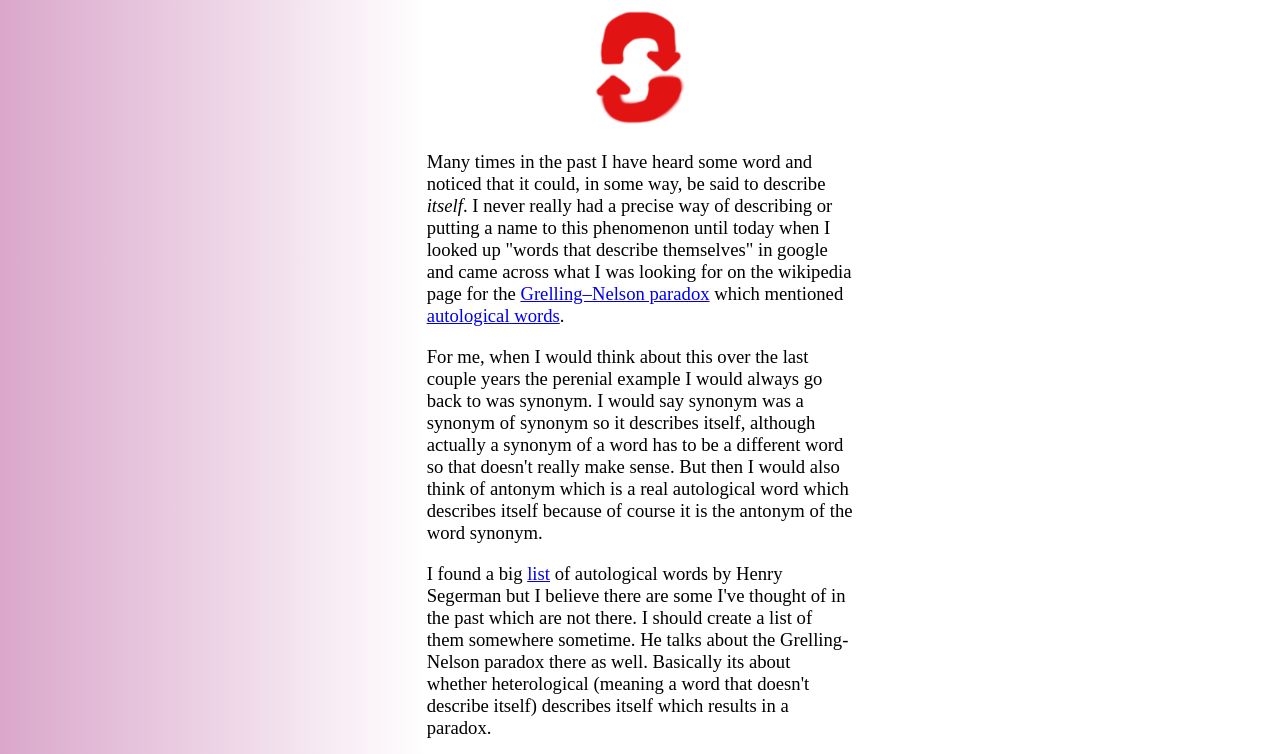
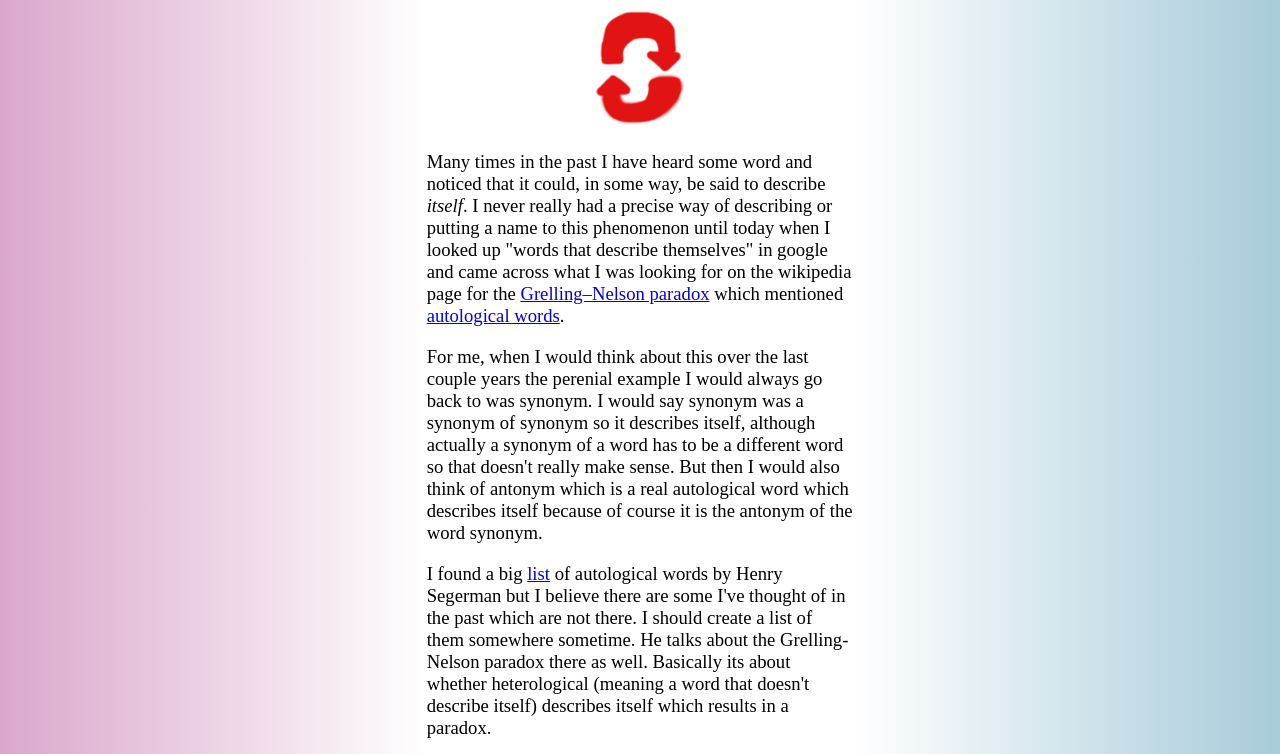
Before and after one commit to gragod/gragod.github.io, a website: page index.html in a window 1280 px wide. Shown: the part 506-1260 px from the top of the page. Drawn offline with Linux system fonts and the light colour scheme; a web font is replaced by a local one.

Commit message:
fixed gradients

```diff
--- a/styles.css
+++ b/styles.css
@@ -17,11 +17,7 @@ body {
 
 #rightgrad {
   background-image: linear-gradient(to right, white , rgb(150,150,150));
-  background-size: cover;
-  background-repeat: repeat;
-  background-attachment: scroll;
   width: 100%;
-  height: 100%;
 }
 
 #home {
@@ -62,7 +58,6 @@ h1 {
   margin-top: 0px;
   margin-bottom: 0px;
 }
-
 #subhead {
   color: rgb(140, 169, 197);
   font-style: italic;
```
Also changed, not shown: test.html (deleted, +0 -11 lines).
